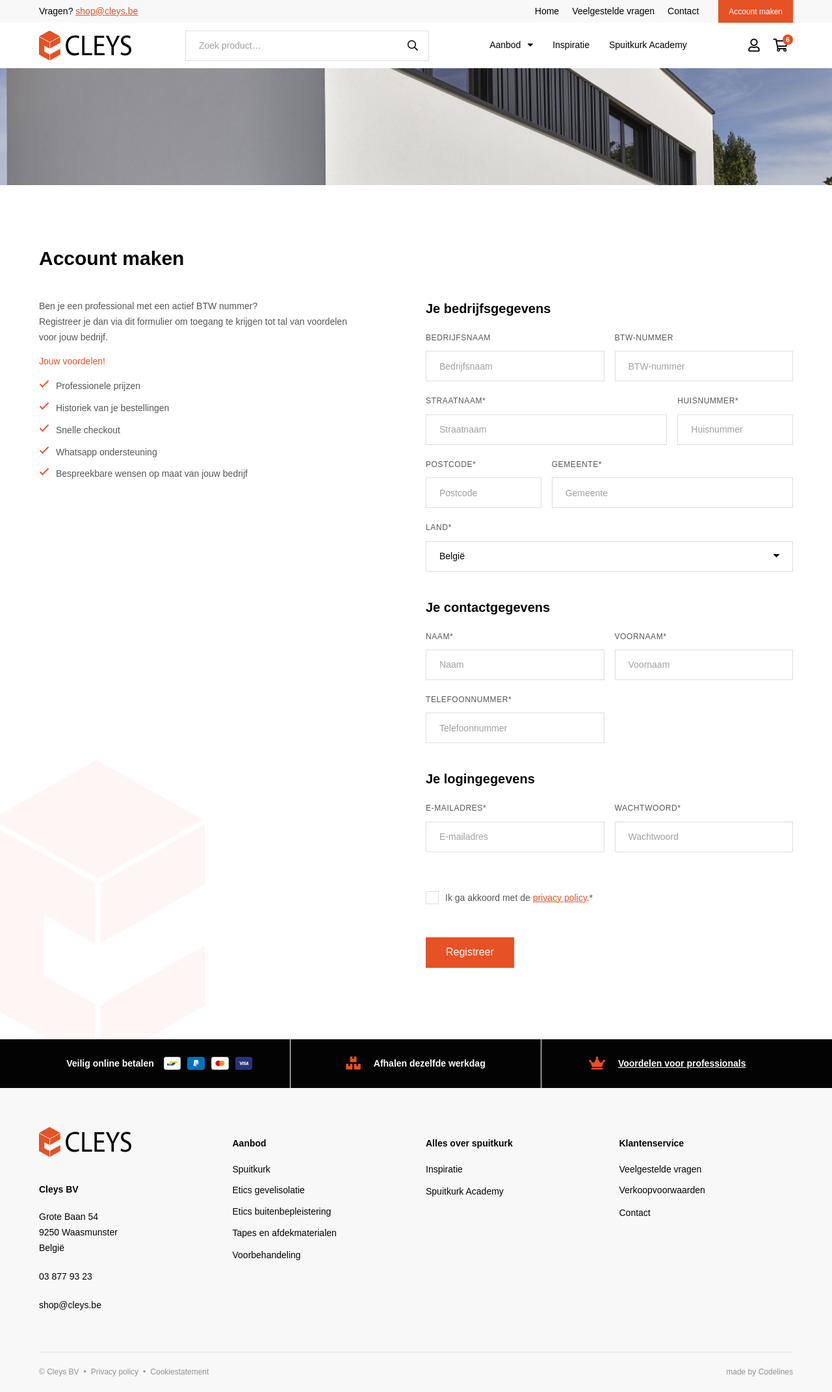
After one commit to muladzevitali/com.cleys, a Django app: page /user/ in a window 1280 px wide. The commit adds this page. Shown: the whole page at 65% size. Run offline with Django 3.2, Linux system fonts and the light colour scheme.

Commit message:
added client registration and login

```diff
--- a/apps/user/admin.py
+++ b/apps/user/admin.py
@@ -1,6 +1,6 @@
 from django.contrib import admin
 from django.contrib.auth.admin import UserAdmin
 
-from .models import User
+from apps.user.models.user_model import User
 
 admin.site.register(User, UserAdmin)
--- /dev/null
+++ b/apps/user/forms.py
@@ -0,0 +1,13 @@
+from django import forms
+from django.contrib.auth.forms import UserCreationForm
+from .models import ClientRegister
+
+
+class RegisterForm(forms.ModelForm):
+    class Meta:
+        model = ClientRegister
+        fields = ["company_name", "vat_number", "street_name", "house_number", "postal_code", "township", "country",
+                  "name", "first_name", "phone_number", "email", "password"]
+        widgets = {
+            'password': forms.PasswordInput()
+        }
--- /dev/null
+++ b/apps/user/models/__init__.py
@@ -0,0 +1,2 @@
+from .user_model import User, UserManager
+from .client_model import ClientRegister
--- /dev/null
+++ b/apps/user/urls.py
@@ -0,0 +1,10 @@
+from django.urls import path
+from apps.user.views import ClientView, ClientLoginView, ClientLogoutView
+
+app_name = 'apps.urls'
+
+urlpatterns = [
+    path('', ClientView.as_view(), name='registration'),
+    path('login/', ClientLoginView.as_view(), name='login'),
+    path('logout/', ClientLogoutView.as_view(), name='logout'),
+]
--- a/apps/user/views.py
+++ b/apps/user/views.py
@@ -1,3 +1,73 @@
+from django.urls import reverse_lazy
+from django.views.generic import CreateView
+
+from .forms import RegisterForm
+from .models import ClientRegister
+
 from django.shortcuts import render
+from django.contrib.auth import authenticate, login, logout
+from django.contrib import messages
+from django.urls import reverse_lazy
+from django.http import HttpResponseRedirect, HttpResponse
+from django.contrib.auth.decorators import login_required
+from django.views.generic import View
 
-# Create your views here.
+
+class ClientView(CreateView):
+    form_class = RegisterForm
+    success_url = reverse_lazy('apps.urls:login')
+    template_name = 'registration.html'
+    model = ClientRegister
+
+
+class ClientLoginView(View):
+    success_url = reverse_lazy('index')
+    failure_url = reverse_lazy('apps.urls:login')
+
+    def get(self, request):
+        return HttpResponseRedirect(self.success_url)
+
+    def post(self, request):
+        print(request.user.is_authenticated)
+        if request.user.is_authenticated:
+            return HttpResponseRedirect(reverse_lazy('apps.urls:login'))
+        else:
+            email = request.POST.get('email')
+            password = request.POST.get('password')
+            user = authenticate(email=email, password=password)
+            if user is not None:
+                login(request, user)
+                return HttpResponseRedirect(self.success_url)
+            else:
+                messages.info(request, 'Email or password is incorrect')
+                return HttpResponseRedirect(self.failure_url)
+        context = {}
+        return render(request, 'login.html', context)
+
+
+class ClientLogoutView(View):
+    success_url = reverse_lazy('index')
+
+    def get(self, request):
+        logout(request)
+        return HttpResponseRedirect(self.success_url)
+
+
+def login_page(request):
+    if request.user.is_authenticated:
+        return HttpResponseRedirect(reverse_lazy('apps.urls:login'))
+    else:
+        success_url = reverse_lazy('#')
+        failure_url = reverse_lazy('apps.urls:login')
+        if request.method == 'POST':
+            email = request.POST.get('email')
+            password = request.POST.get('password')
+            user = authenticate(request, email=email, password=password)
+            if user is not None:
+                login(request, user)
+                return HttpResponseRedirect(success_url)
+            else:
+                messages.info(request, 'Email or password is incorrect')
+                return HttpResponseRedirect(failure_url)
+        context = {}
+        return render(request, 'login.html', context)
--- a/config/settings.py
+++ b/config/settings.py
@@ -20,7 +20,7 @@ INSTALLED_APPS = [
     'django.contrib.sessions',
     'django.contrib.messages',
     'django.contrib.staticfiles',
-    'apps.user'
+    'apps.user',
 ]
 
 MIDDLEWARE = [
--- a/config/static/js/template.js
+++ b/config/static/js/template.js
@@ -10,9 +10,9 @@ jQuery(document).ready(function ($) {
     menuOnScroll();
 
     function menuOnScroll() {
-		if ($(this).scrollTop() > 0){
+        if ($(this).scrollTop() > 0) {
             $("#header-menu").addClass("scroll");
-		} else{
+        } else {
             $("#header-menu").removeClass("scroll");
         }
     }
@@ -62,11 +62,11 @@ jQuery(document).ready(function ($) {
     submenuClick();
 
     // js-login-top
-	$('.js-login-top').click(function () {
+    $('.login-top__trigger').click(function (event) {
         $('.js-login-top__content').fadeToggle(200);
         $(this).toggleClass('open');
     });
-	$(document).click(function(event) {
+    $(document).click(function (event) {
         if (!$(event.target).closest('.js-login-top').length) {
             $('.js-login-top__content').fadeOut(200);
             $('.js-login-top').removeClass('open');
@@ -121,7 +121,7 @@ jQuery(document).ready(function ($) {
         e.preventDefault();
         let curValue = $(this).next('input').val(),
             minValue = $(this).data('minval');
-		if (--curValue <= minValue)	{
+        if (--curValue <= minValue) {
             $(this).next('input').val('0');
         } else {
             $(this).next('input').val(--curValue);
@@ -147,7 +147,7 @@ jQuery(document).ready(function ($) {
     });
 
     //slider
-	function initClientsSlider(){
+    function initClientsSlider() {
         $('.js-showcase-slider').slick({
             fade: true,
             autoplay: true,
@@ -291,7 +291,7 @@ jQuery(document).ready(function ($) {
             img.parent('p').addClass('img');
             iframe.parent('p').addClass('video');
             iframe.wrap("<div class='yt-wrapper'></div>");
-			video.attr('controls',false);
+            video.attr('controls', false);
             video.parent('p').addClass('video');
             video.wrap('<div class="video-wrapper"></div>');
             video.after('<div class="play-btn"><i class="fas fa-play-circle"></i></div>');
@@ -300,15 +300,15 @@ jQuery(document).ready(function ($) {
             e.preventDefault();
             let curVideo = $(this).prev('video');
             curVideo[0].play();
-			curVideo.attr('controls',true);
+            curVideo.attr('controls', true);
             $(this).fadeOut();
-			curVideo[0].addEventListener('pause', function(playbtn){
+            curVideo[0].addEventListener('pause', function (playbtn) {
                 $(this).next('.play-btn').fadeIn();
-				curVideo.attr('controls',false);
+                curVideo.attr('controls', false);
             });
         });
+    }
 
-	}
     wrapMedia();
 
 });
--- a/config/urls.py
+++ b/config/urls.py
@@ -1,9 +1,9 @@
 from django.contrib import admin
-from django.urls import path
-
+from django.urls import path, include
 from config import views
 
 urlpatterns = [
     path('admin/', admin.site.urls),
-    path('', views.index, name='index')
+    path('', views.index, name='index'),
+    path('user/', include('apps.user.urls'), name='user'),
 ]
--- a/templates/includes/header-menu.html
+++ b/templates/includes/header-menu.html
@@ -20,7 +20,7 @@
                     <li><a href="/contact.php">Contact</a></li>
                 </ul>
                 <!-- NOTE show this btn only for guest users -->
-                <a href="/registreren.php" class="header-nav__top-btn btn --btn-orange">Account maken</a>
+                <a href="{% url 'apps.urls:registration' %}" class="header-nav__top-btn btn --btn-orange">Account maken</a>
             </div>
         </div>
     </div>
@@ -100,10 +100,11 @@
             <div class="login-cart hide-mobile">
                 <div class="login-top js-login-top">
                     <div class="login-top__trigger"></div>
-                    <div class="login-top__content js-login-top__content">
+                    <div class="login-top__content js-login-top__content ">
                         <!-- NOTE show div below only for guest users -->
                         <div class="login-top__form">
-                            <form method="" action="">
+                            <form method="post" action="">
+                                {% csrf_token %}
                                 <h3>Inloggen</h3>
                                 <div class="form-row">
                                     <div class="col col-1">
@@ -114,16 +115,18 @@
                                         <p class="small text-right"><a href="#">Wachtwoord vergeten?</a></p>
                                     </div>
                                     <div class="col col-1 submit-col">
-                                        <button type="submit" class="btn --btn-orange --btn-full">Inloggen</button>
+                                        <button type="submit" class="btn --btn-orange --btn-full" href="{% url 'apps.urls:login' %}">Inloggen</button>
                                     </div>
                                     <div class="col col-1">
-                                        <p class="small text-center">Reeds gereserveerd? <a href="/login.php">Maak account</a></p>
+                                        <p class="small text-center">Reeds gereserveerd? <a href="{% url 'apps.urls:registration' %}">Maak account</a></p>
                                     </div>
                                 </div>
                             </form>
                         </div>
+                        <h2>{{ user }} aris</h2>
+                        {% if user.is_authenticated %}
                         <!-- NOTE show this div only for users who logged in (and hide for guests) -->
-                        <!-- <div class="login-top__user-info">
+                         <div class="login-top__user-info">
                             <h3>Mijn account</h3>
                             <ul>
                                 <li><a href="/mijn-account-overzicht.php">Overzicht</a></li>
@@ -131,7 +134,8 @@
                                 <li><a href="/mijn-account-mijn-gegevens.php">Mijn gegevens</a></li>
                                 <li><a href="#">Uitloggen</a></li>
                             </ul>
-                        </div> -->
+                        </div>
+                        {% endif %}
                     </div>
                 </div>
                 <a href="#" class="cart-top">
@@ -166,7 +170,7 @@
                             <button type="submit" class="btn --btn-orange --btn-full">Inloggen</button>
                         </div>
                         <div class="col col-1">
-                            <p class="small text-center">Reeds gereserveerd? <a href="/login.php">Maak account</a></p>
+                            <p class="small text-center">Reeds gereserveerd? <a href="{% url 'apps.urls:registration' %}" >Maak account</a></p>
                         </div>
                     </div>
                 </form>
--- /dev/null
+++ b/templates/registration.html
@@ -0,0 +1,155 @@
+{% load static %}
+<!DOCTYPE HTML>
+<html lang="nl">
+<head>
+	<meta charset="utf-8">
+	<meta name="viewport" content="width=device-width,initial-scale=1">
+	<title>Registreren</title>
+	<meta name="description" content="">
+	<!--font, css, js -->
+	{% include 'includes/head.html' %}
+</head>
+
+<body>
+	<div class="wrapper registration-page">
+
+		<header id="header-menu">
+            {% include 'includes/header-menu.html' %}
+		</header>
+
+		<main>
+
+			<section class="header-img --small">
+                <img src="{% static 'images/registration-header.jpg' %}" alt="">
+			</section>
+
+			<section class="registration-section --logo-bg --bg-low">
+				<div class="container">
+					<h1 class="like-h2 --color-dark">Account maken</h1>
+
+					<form action="" method="post" id="registration-form">
+						{% csrf_token %}
+						<div class="registration__wrapper">
+							<div class="registration__left">
+								<p>Ben je een professional met een actief BTW nummer? <br>Registreer je dan via dit formulier om toegang te krijgen tot tal van voordelen voor jouw bedrijf.</p>
+								<p class="--color-orange">Jouw voordelen!</p>
+								<ul class="check-list">
+									<li>Professionele prijzen</li>
+									<li>Historiek van je bestellingen</li>
+									<li>Snelle checkout</li>
+									<li>Whatsapp ondersteuning</li>
+									<li>Bespreekbare wensen op maat van jouw bedrijf</li>
+								</ul>
+							</div>
+							<div class="registration__right">
+								<div class="registration__form">
+
+									<div class="fieldset">
+										<h3 class="legend">Je bedrijfsgegevens</h3>
+										<div class="form-row">
+
+											<div class="col col-2">
+												<label for="f_company" class="label">Bedrijfsnaam</label>
+												<input type="text" placeholder="Bedrijfsnaam" id="f_company" name="{{ form.company_name.name }}" value="{{ form.company_name.value|default_if_none:'' }}">
+											</div>
+
+											<div class="col col-2">
+												<label for="f_btw" class="label">BTW-nummer</label>
+												<input type="text" placeholder="BTW-nummer"  required="" id="f_btw" name="{{ form.vat_number.name }}" value="{{ form.vat_number.value|default_if_none:'' }}">
+											</div>
+
+											<div class="col col-70">
+												<label for="f_street" class="label">Straatnaam*</label>
+												<input type="text" placeholder="Straatnaam"  required="" id="f_street" name="{{ form.street_name.name }}" value="{{ form.street_name.value|default_if_none:'' }}">
+											</div>
+
+											<div class="col col-30">
+												<label for="f_housenr" class="label">Huisnummer*</label>
+												<input type="text" placeholder="Huisnummer"  required="" id="f_housenr" name="{{ form.house_number.name }}" value="{{ form.house_number.value|default_if_none:'' }}">
+											</div>
+
+											<div class="col col-30">
+												<label for="f_zip" class="label">Postcode*</label>
+												<input type="text" placeholder="Postcode"  required="" id="f_zip" name="{{ form.postal_code.name }}" value="{{ form.postal_code.value|default_if_none:'' }}">
+											</div>
+
+											<div class="col col-70">
+												<label for="f_city" class="label">Gemeente*</label>
+												<input type="text" placeholder="Gemeente"  required="" id="f_city" name="{{ form.township.name }}" value="{{ form.township.value|default_if_none:'' }}">
+											</div>
+
+											<div class="col col-1">
+												<label for="f_country" class="label">Land*</label>
+												<select name="{{ form.country.name }}" id="f_country">
+													<option value="be">België</option>
+													<option value="nl">Netherland</option>
+												</select>
+											</div>
+
+										</div>
+									</div>
+
+									<div class="fieldset">
+										<h3 class="legend">Je contactgegevens</h3>
+										<div class="form-row">
+
+											<div class="col col-2">
+												<label for="c_name" class="label">Naam*</label>
+												<input type="text" placeholder="Naam"  required="" id="c_name" name="{{ form.name.name }}" value="{{ form.name.value|default_if_none:'' }}">
+											</div>
+
+											<div class="col col-2">
+												<label for="c_surname" class="label">Voornaam*</label>
+												<input type="text" placeholder="Voornaam"  required="" id="c_surname" name="{{ form.first_name.name }}" value="{{ form.first_name.value|default_if_none:'' }}">
+											</div>
+
+											<div class="col col-2">
+												<label for="c_phone" class="label">Telefoonnummer*</label>
+												<input type="text" placeholder="Telefoonnummer"  required="" id="c_phone" name="{{ form.phone_number.name }}" value="{{ form.phone_number.value|default_if_none:'' }}">
+											</div>
+
+										</div>
+									</div>
+
+									<div class="fieldset">
+										<h3 class="legend">Je logingegevens</h3>
+										<div class="form-row">
+
+											<div class="col col-2">
+												<label for="c_email" class="label">E-mailadres*</label>
+												<input type="text" placeholder="E-mailadres" required="" id="c_email" name="{{ form.email.name }}" value="{{ form.email.value|default_if_none:'' }}">
+											</div>
+
+											<div class="col col-2">
+												<label for="c_password" class="label">Wachtwoord*</label>
+												<input type="password" name="{{ form.password.name }}" placeholder="Wachtwoord"  required="" id="c_password">
+											</div>
+
+											<div class="col col-1 checkbox-col">
+												<input type="checkbox" name="user_agr" id="user_agr" value="1" required>
+												<label for="user_agr">Ik ga akkoord met de <a href="#" target="_blank">privacy policy</a>.*</label>
+											</div>
+
+											<div class="col col-1 submit-col">
+												<button type="submit" class="btn --btn-orange">Registreer</button>
+											</div>
+										</div>
+									</div>
+
+								</div>
+							</div>
+						</div>
+					</form>
+
+				</div>
+			</section>
+
+		</main>
+
+		<footer id="footer-page">
+            {% include 'includes/footer.html' %}
+		</footer>
+
+	</div>
+</body>
+</html>
```
Also changed, not shown: apps/user/models/client_model.py (added, +36 -0 lines), apps/__init__.py (added), apps/user/models/user_model.py (line endings or trailing spaces). Lines whose indentation alone changed are shown as unchanged.
